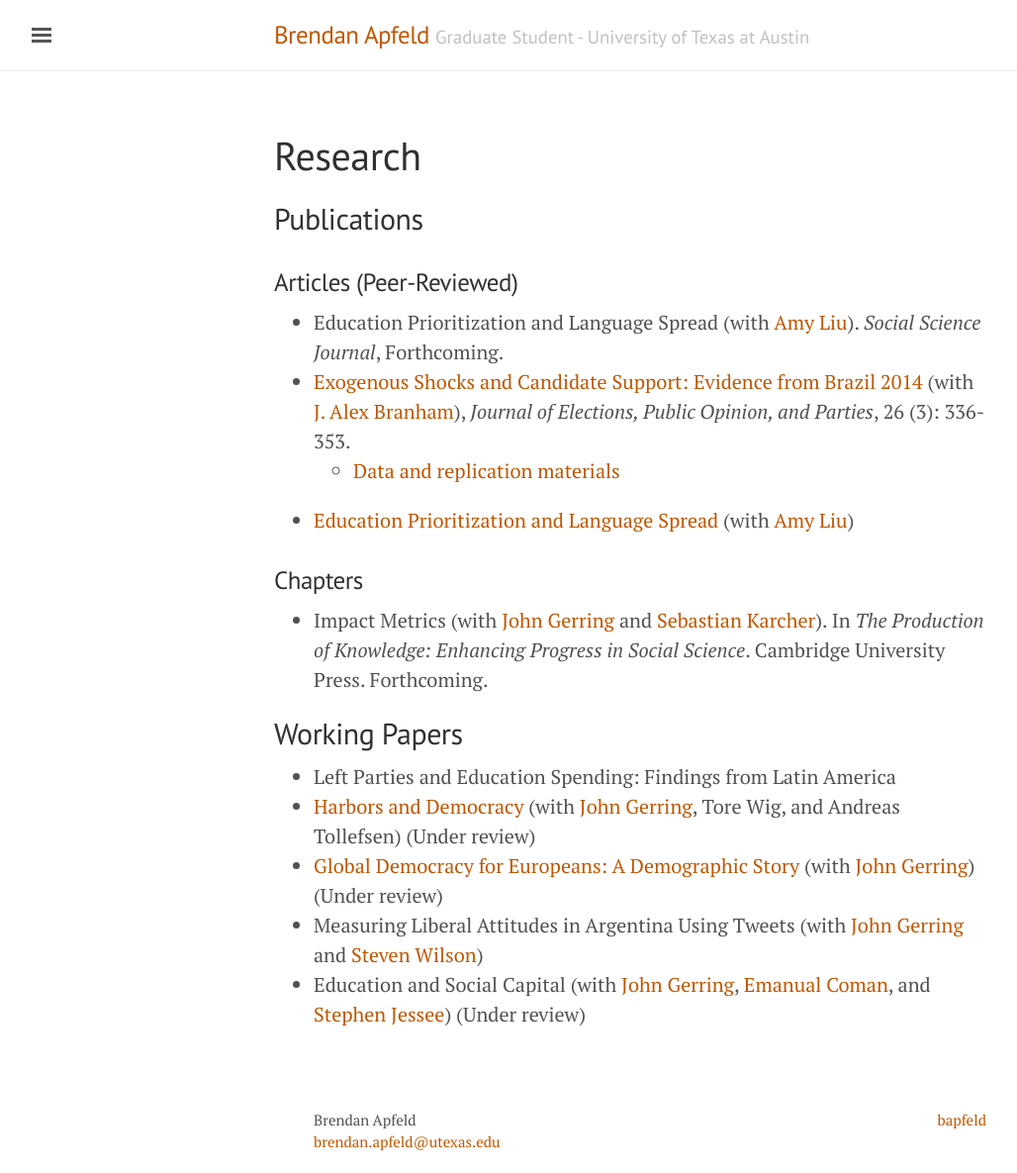
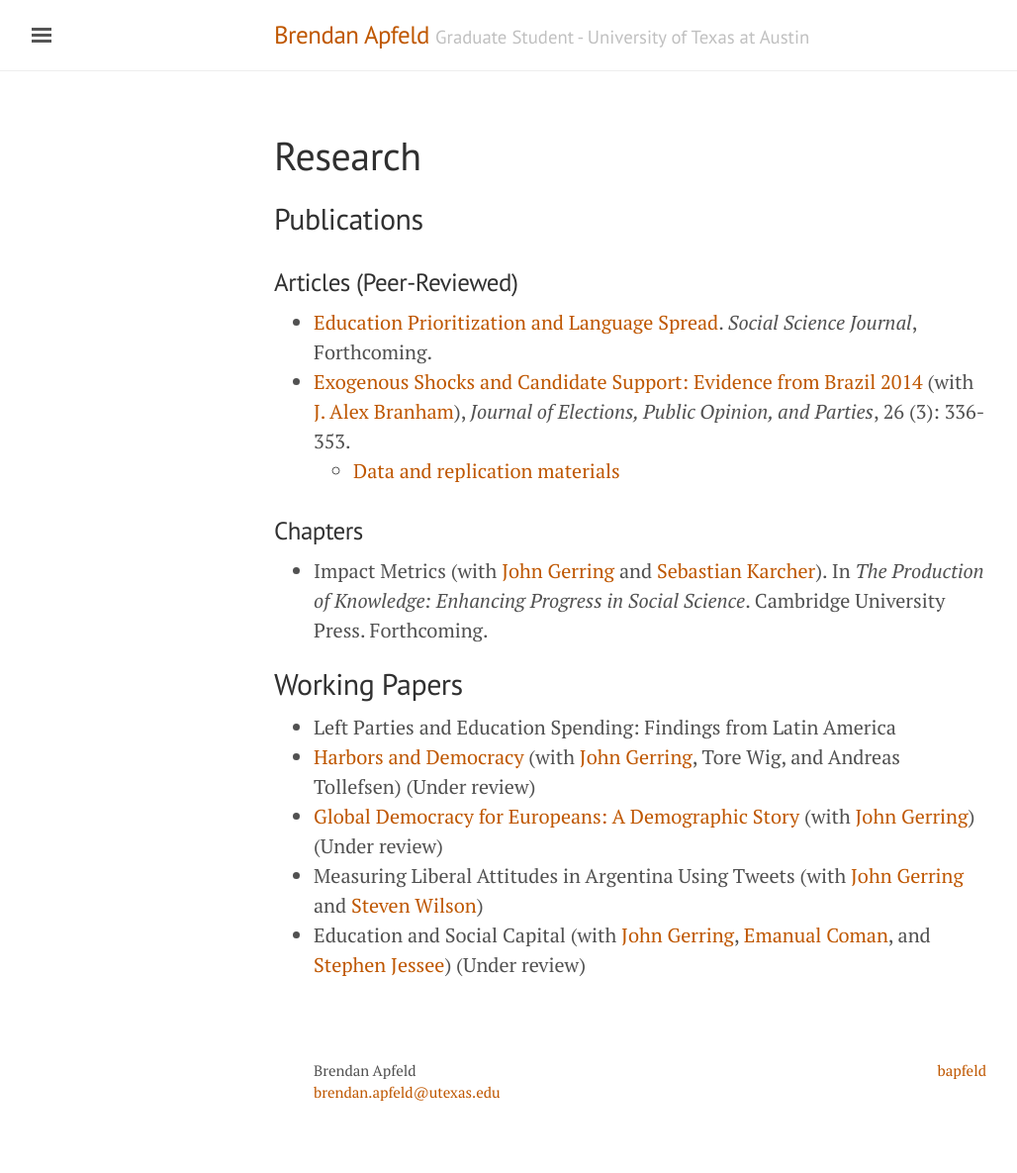
Before and after one commit to bapfeld/bapfeld.github.io, a Jekyll site: the page built from research.md, in a window 1280 px wide. Shown: the whole page at 99% size, without its empty margins (3-1031 px from the left). Built offline with Jekyll 4.4.1, drawn with Linux system fonts in a browser that asks for light colours; after the commit the page ends 1135 px from its top, so only the background shows below that.

Commit message:
remove duplicate entry

```diff
--- a/research.md
+++ b/research.md
@@ -5,10 +5,9 @@
 ## Publications
 
 ### Articles (Peer-Reviewed)
-- Education Prioritization and Language Spread (with [Amy Liu](http://www.amyhliu.com)). *Social Science Journal*, Forthcoming.
+- [Education Prioritization and Language Spread](https://www.sciencedirect.com/science/article/pii/S0362331919300709). *Social Science Journal*, Forthcoming.
 - [Exogenous Shocks and Candidate Support: Evidence from Brazil 2014](http://www.tandfonline.com/doi/full/10.1080/17457289.2016.1178647) (with [J. Alex Branham](https://jabranham.com)), *Journal of Elections, Public Opinion, and Parties*, 26 (3): 336-353.
 	- [Data and replication materials](https://github.com/jabranham/brazil)
-- [Education Prioritization and Language Spread](https://www.sciencedirect.com/science/article/pii/S0362331919300709) (with [Amy Liu](http://www.amyhliu.com))
 
 ### Chapters
 - Impact Metrics (with [John Gerring](https://liberalarts.utexas.edu/government/faculty/jg29775) and [Sebastian Karcher](https://www.sebastiankarcher.com)). In *The Production of Knowledge: Enhancing Progress in Social Science*. Cambridge University Press. Forthcoming.
```
